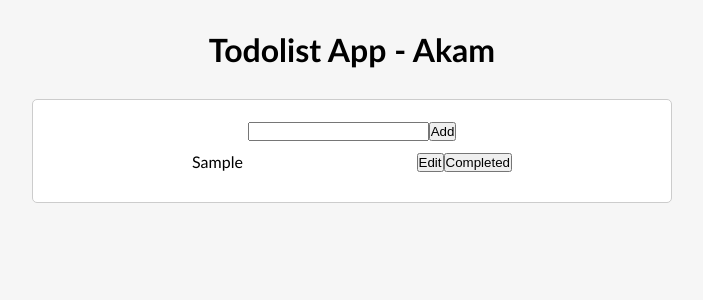
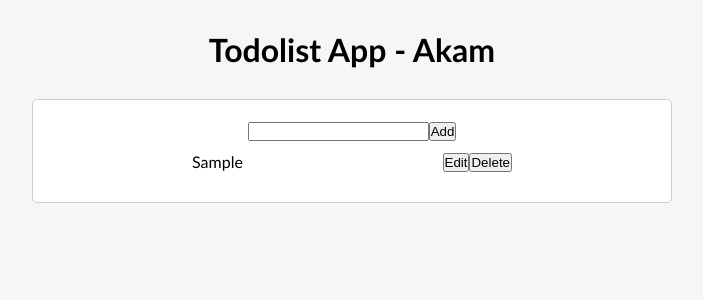
Before and after one commit to akamzandi/Todolist-App, a React (Create React App) app: page / in a window 1280 px wide. Both pictures are taken after typing "Sample" into the empty fields and a click on the button "Add". Shown: the top 300 px of the page, without its empty margins (288-991 px from the left). Built offline with nearby package versions, Linux system fonts and the light colour scheme.

Commit message:
coded delete todo functionality

```diff
--- a/src/components/Todo.js
+++ b/src/components/Todo.js
@@ -1,10 +1,12 @@
-const Todo = ({ todo, onEdit, onComplete }) => {
+const Todo = ({ todo, onEdit, onComplete, onDelete }) => {
   return (
     <div className={"todo"}>
-      <div className={todo.isCompleted ? "completed" : ""}>{todo.text}</div>
+      <div onClick={onComplete} className={todo.isCompleted ? "completed" : ""}>
+        {todo.text}
+      </div>
       <div>
         <button onClick={onEdit}>Edit</button>
-        <button onClick={onComplete}>Completed</button>
+        <button onClick={onDelete}>Delete</button>
       </div>
     </div>
   );
--- a/src/components/TodoApp.js
+++ b/src/components/TodoApp.js
@@ -26,10 +26,15 @@ const TodoApp = () => {
     setTodos(newTodos);
   };
 
+  const onDelete = (id) => {
+    const updateteTodos = todos.filter((todo) => todo.id !== id);
+    setTodos(updateteTodos);
+  };
+
   return (
     <div className="container">
       <TodoFrom addTodoHandler={addTodoHandler} />
-      <TodoList todos={todos} onComplete={onComplete} />
+      <TodoList todos={todos} onComplete={onComplete} onDelete={onDelete} />
     </div>
   );
 };
--- a/src/components/TodoList.js
+++ b/src/components/TodoList.js
@@ -1,6 +1,6 @@
 import Todo from "./Todo";
 
-const TodoList = ({ todos, onComplete }) => {
+const TodoList = ({ todos, onComplete, onDelete }) => {
   const renderTodos = () => {
     if (todos.length === 0) {
       return <p>add some todos!</p>;
@@ -11,6 +11,7 @@ const TodoList = ({ todos, onComplete }) => {
           key={todo.id}
           todo={todo}
           onComplete={() => onComplete(todo.id)}
+          onDelete={() => onDelete(todo.id)}
         />
       );
     });
```
